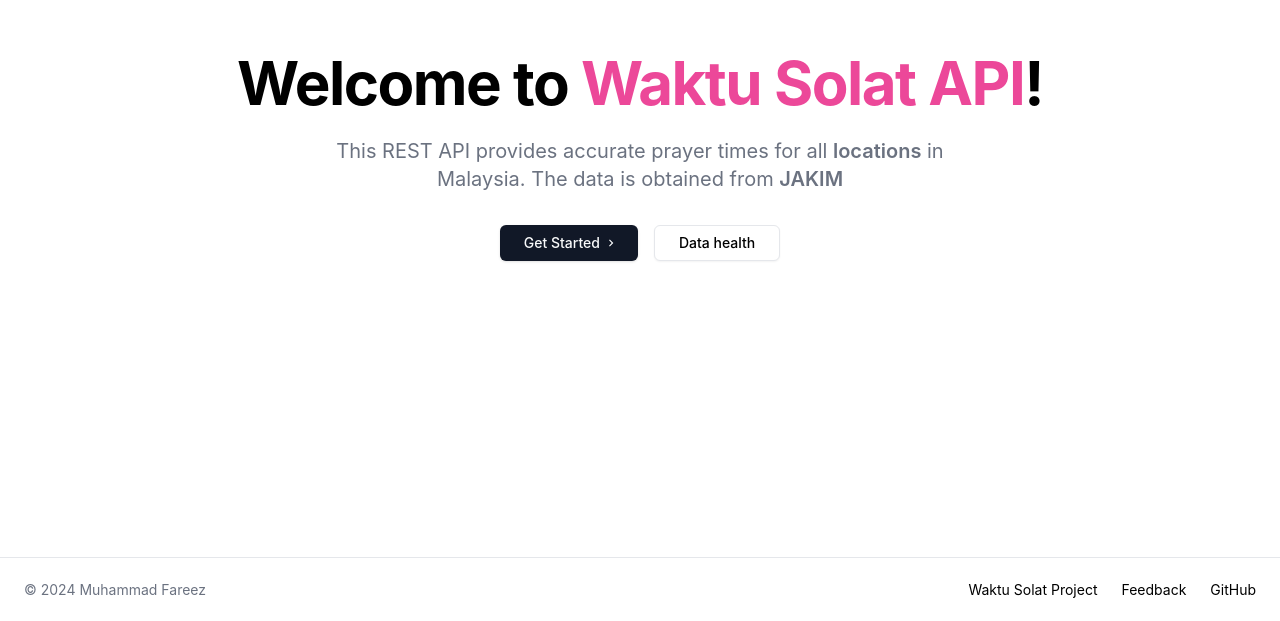
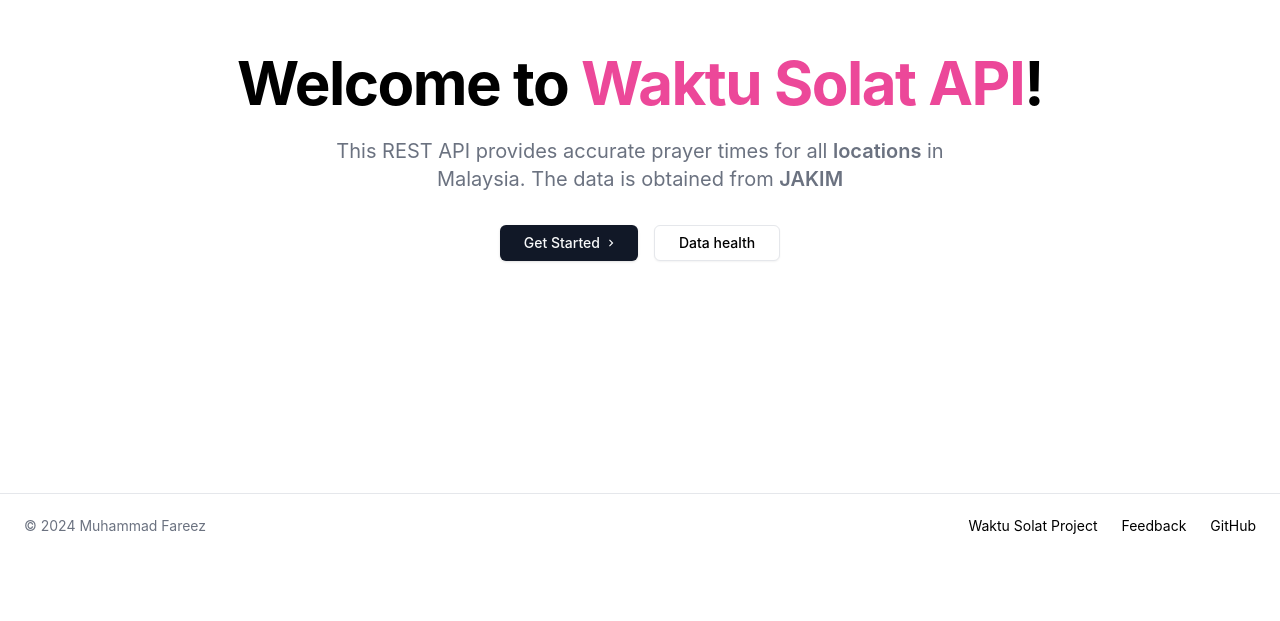
Before and after one commit to mptwaktusolat/api-waktusolat, a Next.js app: page / in a window 1280 px wide. Shown: the part 243-864 px from the top of the page. After the commit the page ends 800 px from the top, so only its background shows below. Built offline with nearby package versions, Linux system fonts and the light colour scheme.

Commit message:
:lipstick: Fixed footer to the bottom

```diff
--- a/pages/index.tsx
+++ b/pages/index.tsx
@@ -73,7 +73,7 @@
           </div>
         </section>
       </main>
-      <footer className="flex items-center h-16 px-4 border-t md:px-6 mt-auto">
+      <footer className="flex fixed bottom-0 min-w-full items-center h-16 px-4 border-t md:px-6 mt-auto">
         <p className="text-sm text-gray-500 dark:text-gray-400">
           © 2024{" "}
           <a
```
